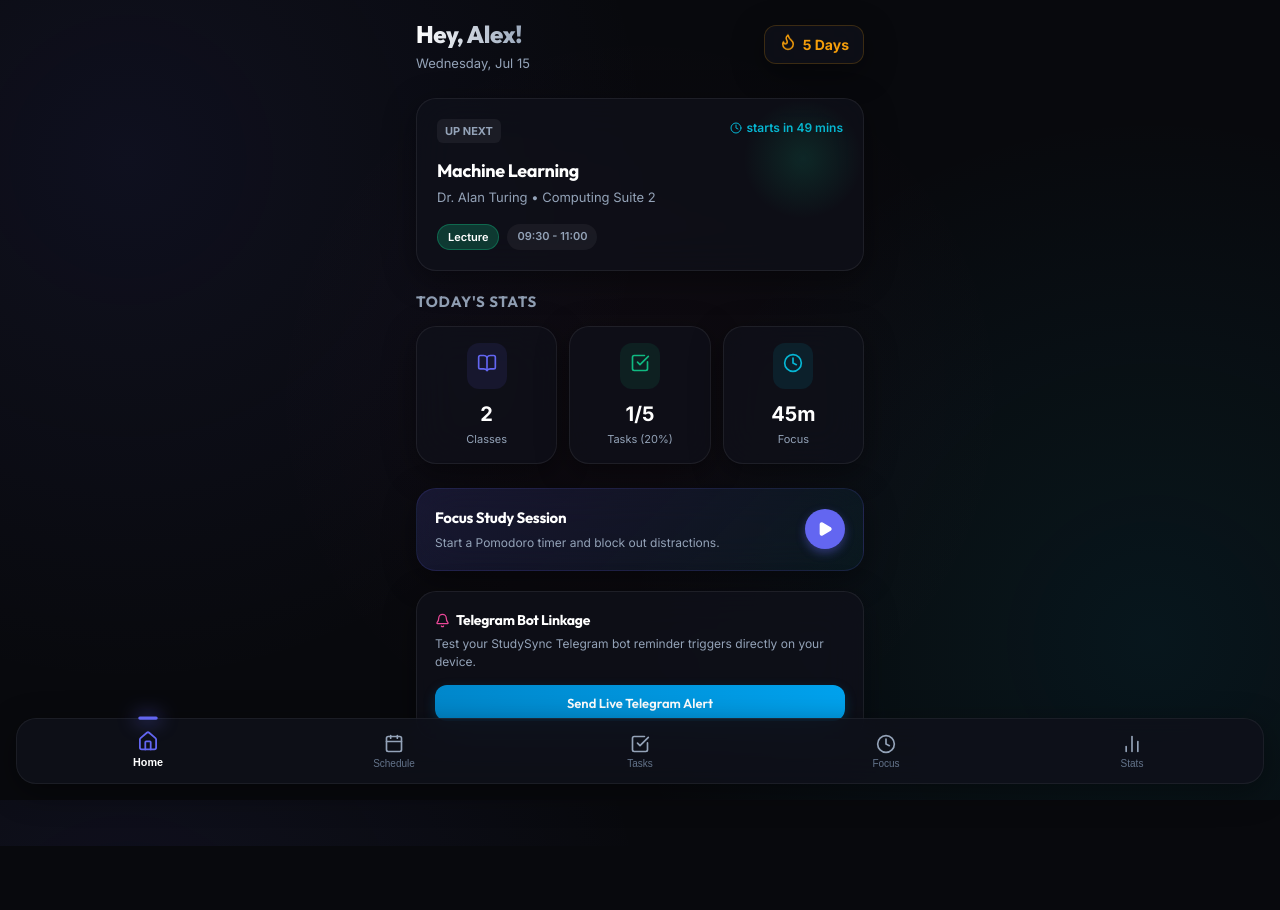
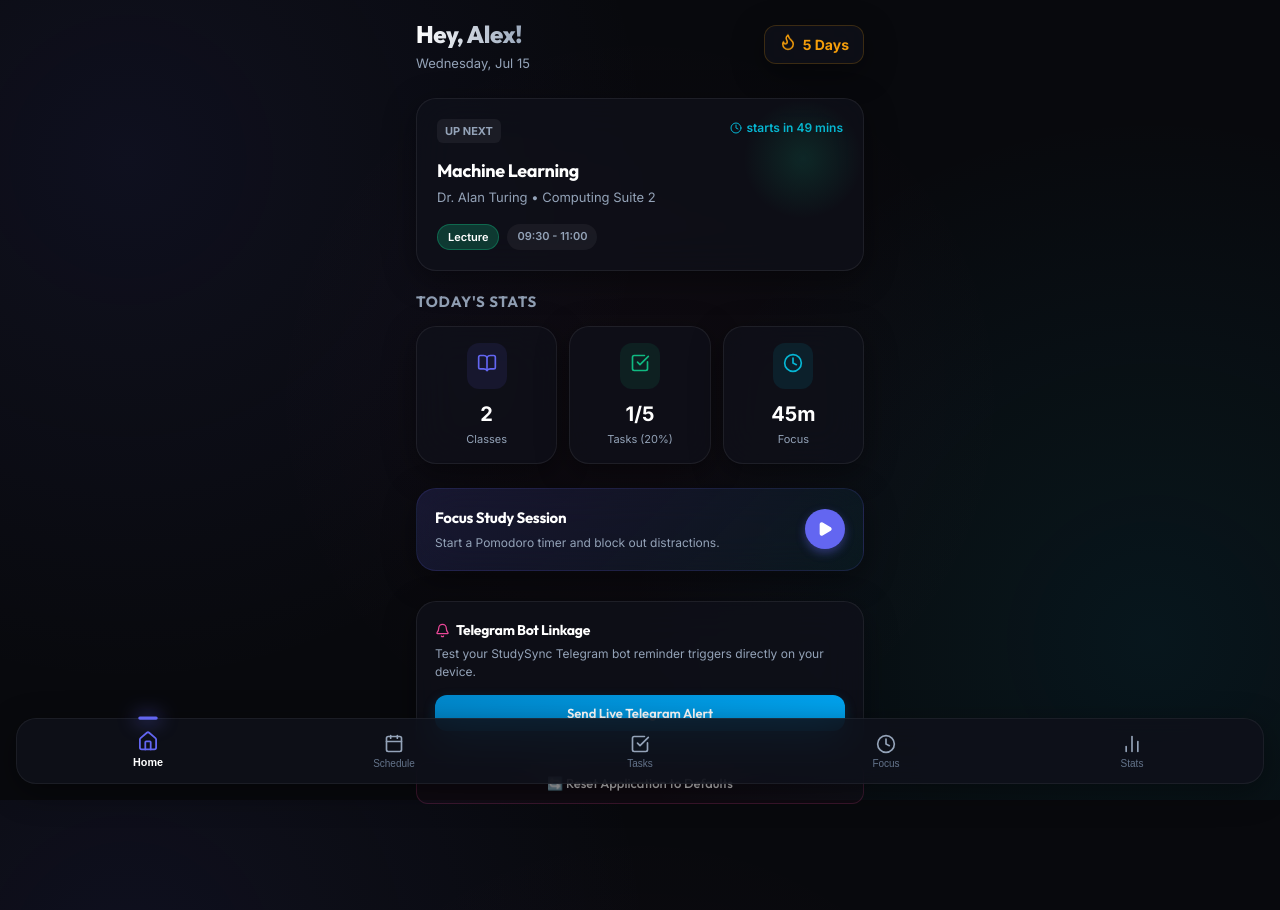
Before and after one commit to VathninXZ/study-schedule-telegram-miniapp, a React (Vite) app: page / in a window 1280 px wide. Before the commit the page ends 846 px from the top, so only its background shows below. Built offline with nearby package versions, Linux system fonts and the light colour scheme.

Commit message:
Add Telegram bot linkage and reset functionality

```diff
--- a/src/views/Dashboard.jsx
+++ b/src/views/Dashboard.jsx
@@ -7,7 +7,8 @@ export default function Dashboard({
   tasks,
   todayFocusMinutes,
   setView,
-  showToast
+  showToast,
+  resetToDefaults
 }) {
   const [nextClass, setNextClass] = useState(null);
   const [timeRemaining, setTimeRemaining] = useState('');
@@ -242,6 +243,8 @@ export default function Dashboard({
         </div>
       </div>
 
+      {/* Settings & Admin Actions */}
+      <div style={{ display: 'flex', flexDirection: 'column', gap: '12px', marginTop: '10px' }}>
         {/* Telegram Action Section */}
         <div className="glass-panel" style={{ padding: '18px', display: 'flex', flexDirection: 'column', gap: '10px' }}>
           <div>
@@ -271,6 +274,24 @@ export default function Dashboard({
             {sendingNotification ? 'Triggering...' : 'Send Live Telegram Alert'}
           </button>
         </div>
+
+        {/* Reset App Data */}
+        <button
+          className="glass-button-secondary"
+          style={{
+            width: '100%',
+            padding: '12px',
+            fontSize: '13px',
+            borderRadius: '12px',
+            borderColor: 'rgba(236, 72, 153, 0.2)',
+            color: 'rgba(255,255,255,0.7)',
+            backgroundColor: 'rgba(236, 72, 153, 0.03)'
+          }}
+          onClick={resetToDefaults}
+        >
+          🔄 Reset Application to Defaults
+        </button>
+      </div>
     </div>
   );
 }
```
Lines whose indentation alone changed are shown as unchanged.
